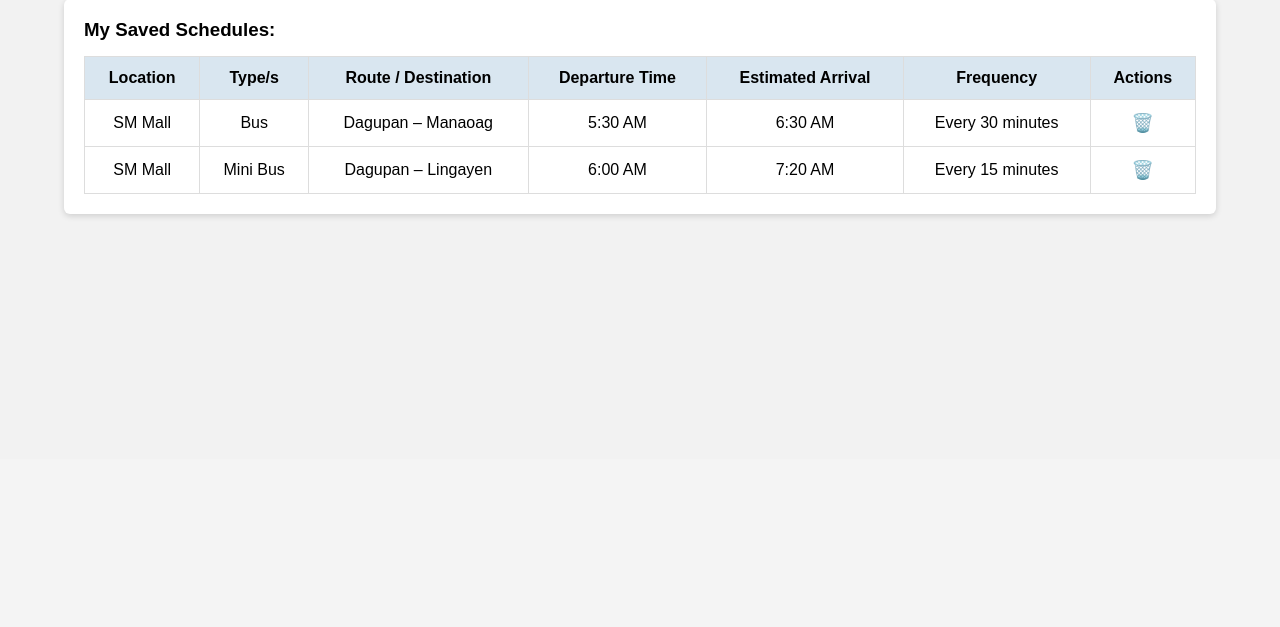
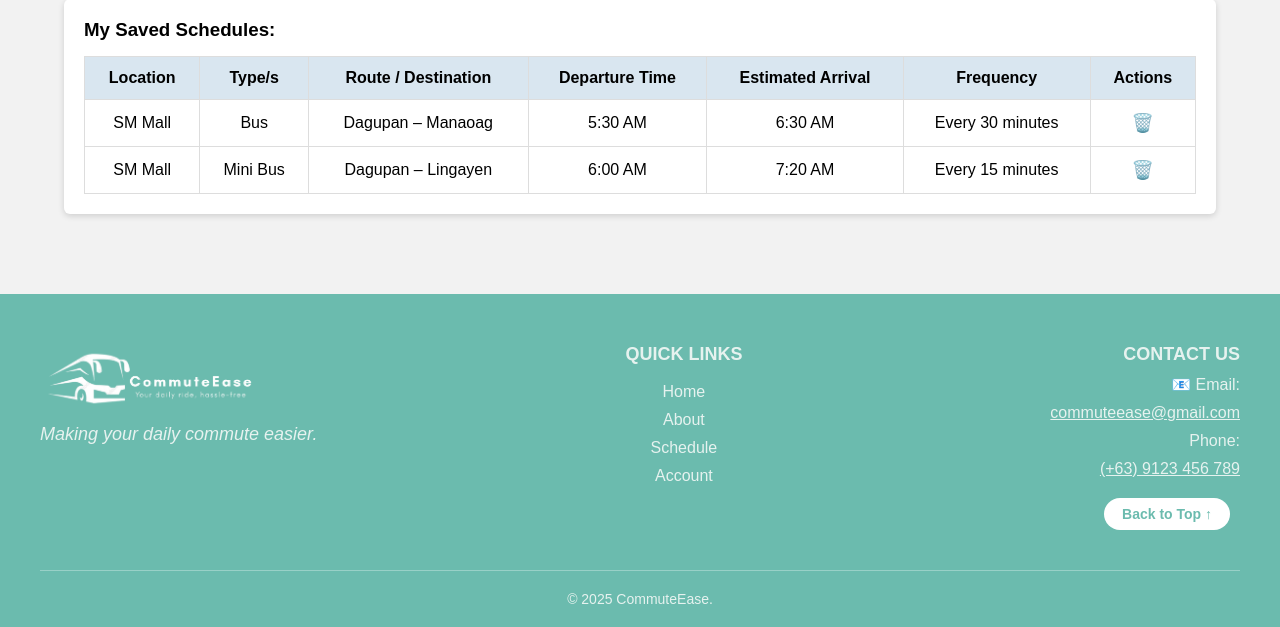
Before and after one commit to bianca-gabriel0/CommuteEase, a PHP site: page /accountinfo.html in a window 1280 px wide. Shown: the part 341-968 px from the top of the page. Before the commit the page ends 559 px from the top, so only its background shows below. Run offline with PHP 8.4, Linux system fonts and the light colour scheme; some libraries are stand-ins or nearby versions.

Commit message:
added footer

```diff
--- a/accountinfo.css
+++ b/accountinfo.css
@@ -182,3 +182,128 @@ td .delete-btn:hover {
   border-radius: 50%;
   display: block;
 }
+
+/* Footer Section */
+footer {
+  background-color: #6BBBAE;
+  color: #e6f2ef;
+  padding: 50px 40px 20px;
+  margin-top: 80px;
+  font-family: 'Albert Sans', sans-serif;
+}
+
+.footer-container {
+  max-width: 1200px;
+  margin: 0 auto;
+}
+
+/* Top Footer Layout */
+.footer-top {
+  display: flex;
+  justify-content: space-between;
+  align-items: flex-start;
+  flex-wrap: wrap;
+  gap: 30px;
+}
+
+/* Left Section: Logo */
+.footer-logo {
+  display: flex;
+  flex-direction: column;
+  align-items: flex-start;
+  text-align: left;
+}
+
+.footer-logo img {
+  height: 70px;
+  width: auto;
+  margin-bottom: 10px;
+}
+
+.footer-logo h2 {
+  font-size: 26px;
+  font-weight: 700;
+}
+
+.footer-tagline {
+  font-size: 18px;
+  font-style: italic;
+  color: #e6f2ef;
+}
+
+/* Center Section: Links */
+.footer-links {
+  display: flex;
+  flex-direction: column;
+  align-items: center;
+  gap: 10px;
+}
+
+.footer-links h3 {
+  font-size: 18px;
+  margin-bottom: 8px;
+  font-weight: 600;
+  text-transform: uppercase;
+}
+
+.footer-links a {
+  color: #e6f2ef;
+  text-decoration: none;
+  font-size: 16px;
+  transition: opacity 0.3s ease;
+}
+
+.footer-links a:hover {
+  opacity: 0.8;
+  text-decoration: underline;
+}
+
+/* Right Section: Contact + Button */
+.footer-contact {
+  display: flex;
+  flex-direction: column;
+  align-items: flex-end;
+  text-align: right;
+  gap: 10px;
+}
+
+.footer-contact h3 {
+  font-size: 18px;
+  font-weight: 600;
+  text-transform: uppercase;
+}
+
+.footer-contact a {
+  color: #e6f2ef;
+  text-decoration: underline;
+}
+
+#backToTop {
+  background-color: white;
+  color: #6BBBAE;
+  border: none;
+  padding: 8px 18px;
+  border-radius: 25px;
+  cursor: pointer;
+  font-weight: bold;
+  font-size: 14px;
+  transition: all 0.3s ease;
+  margin: 10px;
+}
+
+#backToTop:hover {
+  background-color: #58a193;
+  color: #e6f2ef;
+  transform: translateY(-2px);
+}
+
+/* Bottom Section */
+.footer-bottom {
+  border-top: 1px solid rgba(255,255,255,0.3);
+  text-align: center;
+  padding-top: 20px;
+  font-size: 14px;
+  color: #e6f2ef;
+  margin-top: 30px;
+
+}
--- a/accountinfo.html
+++ b/accountinfo.html
@@ -81,6 +81,47 @@
     </table>
   </div>
 
+  <!-- Footer -->
+<footer>
+  <div class="footer-container">
+    <div class="footer-top">
+
+      <div class="footer-logo">
+        <img src="assets/CE-logo-white.png" alt="CommuteEase Logo">
+        <p class="footer-tagline">Making your daily commute easier.</p>
+      </div>
+
+      <!-- Center: Quick Links -->
+      <div class="footer-links">
+        <h3>Quick Links</h3>
+        <a href="Home.html">Home</a>
+        <a href="#about">About</a>
+        <a href="schedule-main.html">Schedule</a>
+        <a href="accountinfo.html">Account</a>
+      </div>
+
+      <!-- Right: Contact + Back to Top -->
+      <div class="footer-contact">
+        <h3>Contact Us</h3>
+        <p>📧 Email:</p>
+        <a href="mailto:support@commuteease.com">commuteease@gmail.com</a>
+        <p>Phone:</p>
+        <a>(+63) 9123 456 789</a>
+        <button id="backToTop">Back to Top ↑</button>
+      </div>
+    </div>
+
+    <div class="footer-bottom">
+      <p>&copy; 2025 CommuteEase.
+
+
+<script>
+  const backToTop = document.getElementById("backToTop");
+  backToTop.addEventListener("click", () => {
+    window.scrollTo({ top: 0, behavior: "smooth" });
+  });
+</script>
+
   <!-- JavaScript -->
   <script>
     // --- Delete row ---
```
Also changed, not shown: Home.html (+41 -0 lines), home-style.css (+128 -0 lines), schedule-main.html (+41 -0 lines), schedule-style.css (+125 -0 lines), assets/CE-logo-white.png (added), assets/SM-mall.png (added), assets/bell.png (added), assets/bus-1.png (added), assets/bus-imagevl.png (added), assets/bus-sample.png (added), assets/dagupan-bus.png (added), assets/five-star.png (added), assets/solid-north.png (added), 1 other file.
